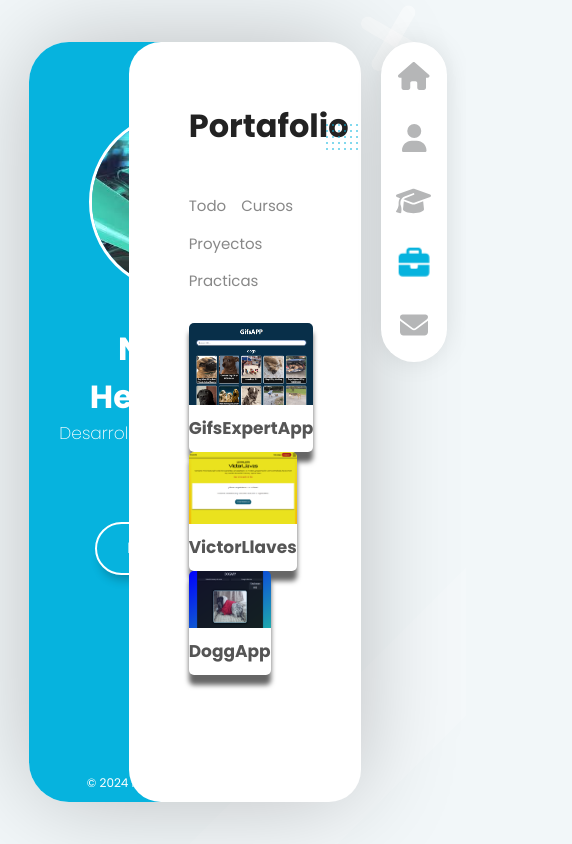
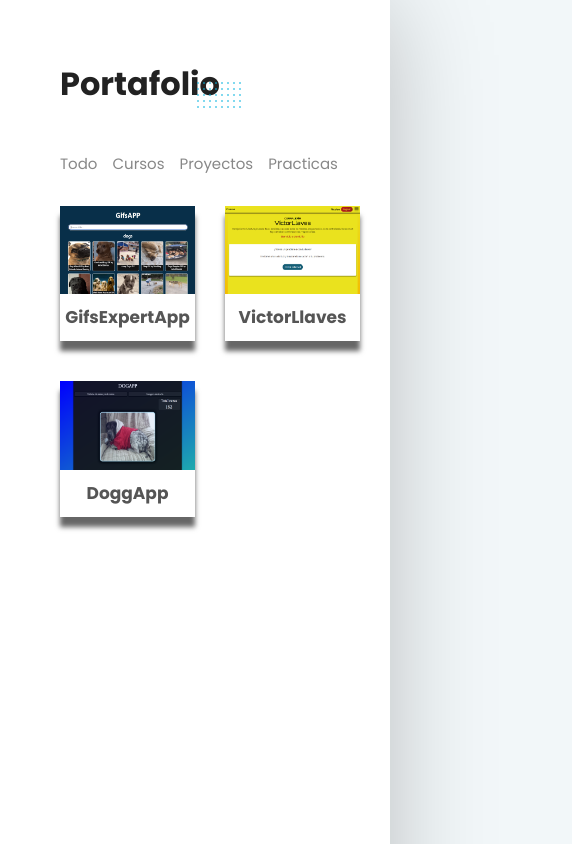
Before and after one commit to NSHN1999/MiPortafolio, a React (Vite) app: page /portafolio/folio in a window 390 px wide. Shown: the top 844 px of the page, 572 px wide, since content can reach past the window. Built offline with nearby package versions, Linux system fonts and the light colour scheme.

Commit message:
Diseño responsive de pagina Sobre mi terminada

```diff
--- a/index.html
+++ b/index.html
@@ -2,7 +2,7 @@
 <html lang="es">
   <head>
     <meta charset="UTF-8" />
-    <meta name="viewport" content="width=device-width, initial-scale=1.0"/>
+    <meta name="viewport" content="width=device-width, initial-scale=1.0, maximum-scale=1"/>
     <link rel="icon" type="image/png" href="/public/assets/img/portafolio.jpg"/>
     <!--GOOGLE FONTS: Poppins-->
     <link rel="preconnect" href="https://fonts.googleapis.com">
--- a/src/portafolio/styles/CardWeb.module.css
+++ b/src/portafolio/styles/CardWeb.module.css
@@ -6,14 +6,13 @@
     box-shadow: 0 10px 5px rgba(0, 0, 0, 0.6);
     justify-content: center;
     align-items: center;
-    border-radius: 0 0 0.5rem 0.5rem;
+    margin-bottom: 4rem;
 }
 
 .galeria__galeriaImagen{
     width: 100%;
     flex-basis: 68%;
     box-sizing: border-box;
-    border-radius: 0.5rem 0.5rem 0 0;
     overflow: hidden;
     position: relative;
 }
@@ -70,3 +69,10 @@
     font-weight: bold;
     text-align: center;
 }
+
+@media ( max-width: 800px){
+
+    .galeria__card{
+        flex-basis: 45%;
+    }
+}
--- a/src/portafolio/styles/ContactoPage.module.css
+++ b/src/portafolio/styles/ContactoPage.module.css
@@ -226,3 +226,11 @@
         transform: scale(1);
     }
 }
+
+@media ( max-width: 1060px){
+
+    .content__page{
+        border-radius: 0;
+        height: 100vh;
+    }
+}
--- a/src/portafolio/styles/EstudiosPage.module.css
+++ b/src/portafolio/styles/EstudiosPage.module.css
@@ -311,7 +311,6 @@
 }
 
 .certificate__logo{
-    flex-basis: 30%;
     background-color: var(--color-background-certificate);
     display: flex;
     justify-content: center;
@@ -344,3 +343,39 @@
     color: var(--color-subtitle);
     opacity: 0.8;
 }
+
+@media ( max-width: 1160px){
+    .certificates__certificate{
+        flex-basis: 100%;
+    }
+}
+
+@media ( max-width: 1060px){
+
+    .content__page{
+        border-radius: 0;
+        height: 100vh;
+    }
+
+    .certificate__logo{
+        justify-content: start;
+        align-items: center;
+    }
+}
+
+@media ( max-width: 585px){
+
+    .resumen__container{
+        flex-direction: column;
+    }
+
+    .resumen__left{
+        margin-right: 0;
+        margin-bottom: 3rem;
+    }
+
+    .resumen__right{
+        padding: 0;
+        margin-bottom: 3rem;
+    }
+}
--- a/src/portafolio/styles/HomePage.module.css
+++ b/src/portafolio/styles/HomePage.module.css
@@ -20,3 +20,11 @@
     font-weight: normal;
     color: var(--color-subtitle);
 }
+
+@media ( max-width: 1060px){
+
+    .content__page{
+        border-radius: 0;
+        height: 100vh;
+    }
+}
--- a/src/portafolio/styles/MenuNavegacion.module.css
+++ b/src/portafolio/styles/MenuNavegacion.module.css
@@ -78,3 +78,9 @@
         transform: scale(1);
     }
 }
+
+@media ( max-width: 1060px){
+    .layout__menu{
+        position: static;
+    }
+}
--- a/src/portafolio/styles/PortafolioLayout.module.css
+++ b/src/portafolio/styles/PortafolioLayout.module.css
@@ -179,3 +179,53 @@ body{
     margin-top: 40px;
     margin-bottom: 40px;
 }
+
+/*DISEÑO RESPONSIVE*/
+@media ( max-width: 1490px){
+
+    body{
+        padding: 0;
+    }
+
+    .layout{
+        min-width: auto;
+        width: 85%;
+    }
+}
+
+@media ( max-width: 1320px){
+    .layout{
+        width: 89%;
+        margin-left: 3rem;
+    }
+}
+
+@media ( max-width: 1160px){
+    .layout{
+        width: 85%;
+        margin-left: 4rem;
+    }
+}
+
+@media ( max-width: 1060px){
+    body{
+        background-image: none;
+        position: static;
+    }
+
+    .layout{
+        width: 100%;
+        height: 100%;
+        min-height: 100%;
+        margin: 0;
+        border-radius: 0;
+        grid-template-areas: 'content';
+        grid-template-columns: 100%;
+    }
+
+    .layout__content{
+        border-radius: 0;
+        background-color: transparent;
+        height: 100vh;
+    }
+}
--- a/src/portafolio/styles/PortafolioPage.module.css
+++ b/src/portafolio/styles/PortafolioPage.module.css
@@ -103,3 +103,11 @@
     font-weight: 600;
     opacity: 1;
 }
+
+@media ( max-width: 1060px){
+
+    .content__page{
+        border-radius: 0;
+        height: 100vh;
+    }
+}
--- a/src/portafolio/styles/SobreMi.module.css
+++ b/src/portafolio/styles/SobreMi.module.css
@@ -160,3 +160,34 @@
     font-size: 1.5rem;
     text-align: justify;
 }
+
+@media ( max-width: 1060px){
+
+    .content__page{
+        border-radius: 0px;
+        height: 100vh;
+    }
+}
+
+@media ( max-width: 585px){
+
+    .about__personalInfo{
+        flex-direction: column;
+    }
+
+    .personalInfo__data{
+        flex-basis: 100%;
+        margin-top: 2rem;
+        padding: 0;
+    }
+
+    .services__container{
+        flex-direction: column;
+    }
+
+    .services__service{
+        margin-right: 0;
+        margin-bottom: 3rem;
+        flex-basis: 100%;
+    }
+}
```
Also changed, not shown: src/portafolio/styles/ListCategorias.module.css (line endings or trailing spaces), 17 other files (tests, documents, lock files or other folders).
